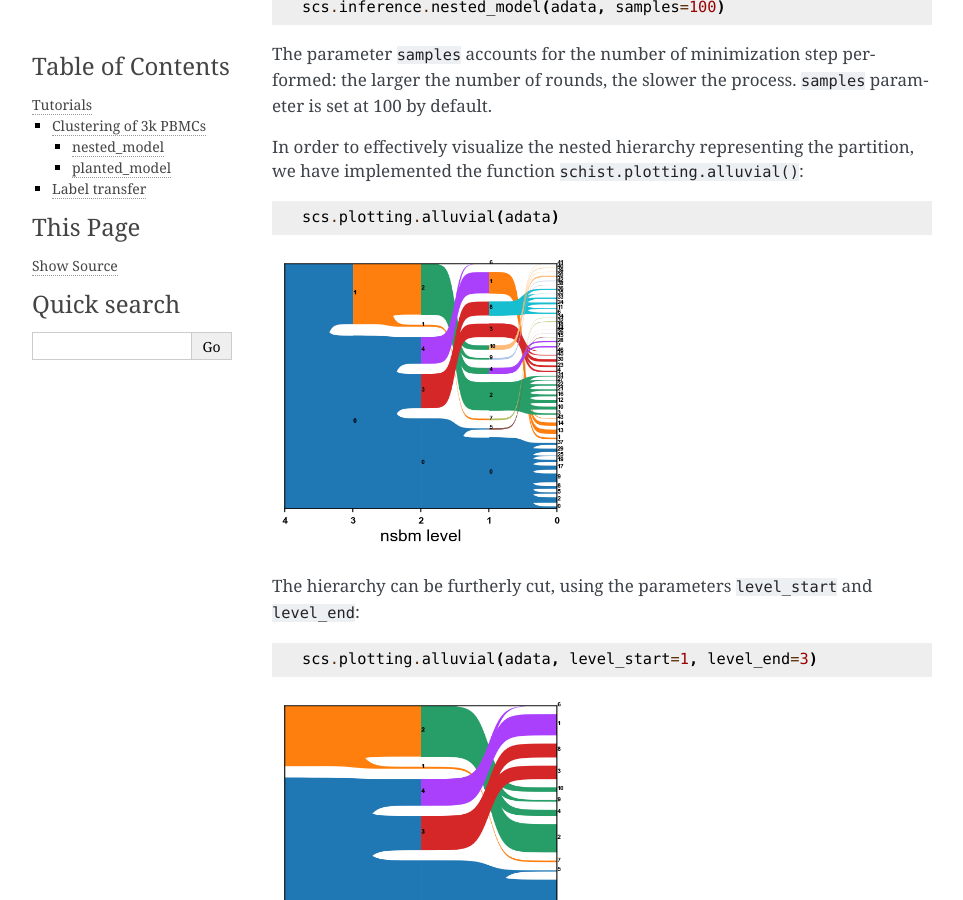
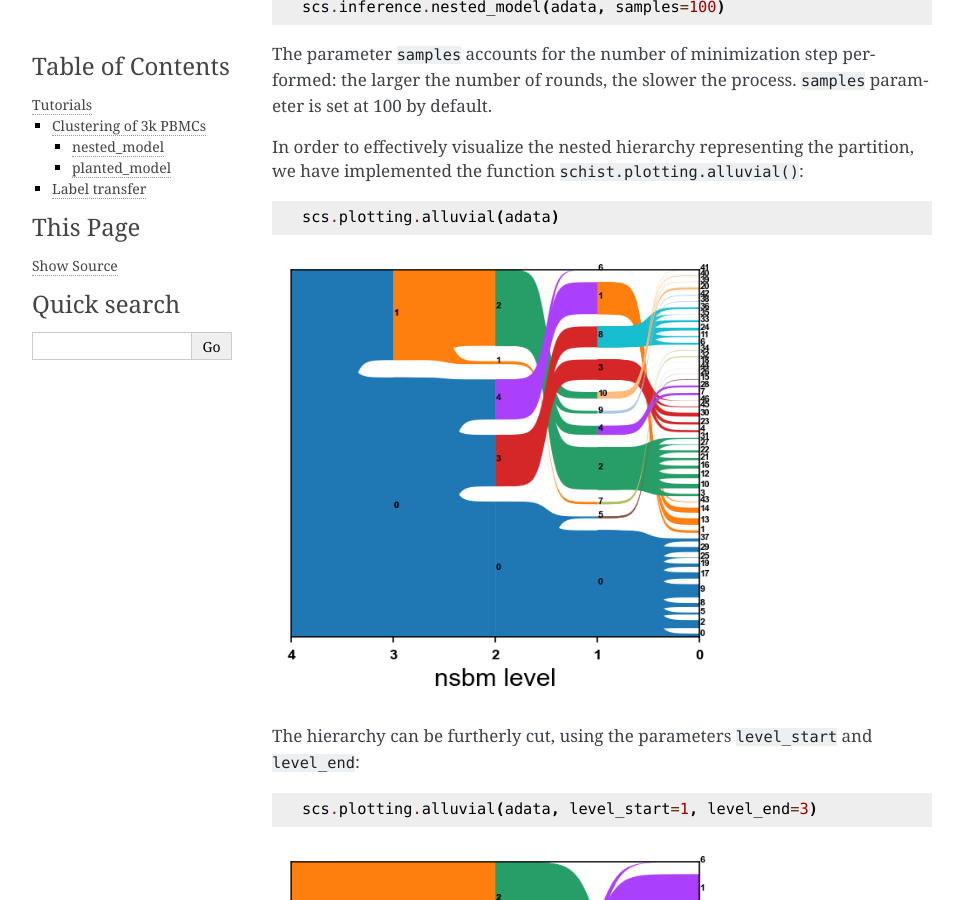
Before and after one commit to dawe/schist, a Sphinx documentation site: the page built from docs/source/tutorials.rst, in a window 1280 px wide and 900 px high, scrolled down 1720 px. Shown: the whole window, without its empty margins (148-1111 px from the left). Built offline with Sphinx 7.4.7, drawn with Linux system fonts in a browser that asks for light colours.

Commit message:
Update tutorials.rst

```diff
--- a/docs/source/tutorials.rst
+++ b/docs/source/tutorials.rst
@@ -69,8 +69,8 @@ In order to effectively visualize the nested hierarchy representing the partitio
     scs.plotting.alluvial(adata)
 
 .. image:: imgs/alluvial_uncut.png
-   :height: 300
-   :width: 300
+   :height: 450
+   :width: 450
    :alt: alluvial_uncut
 
 The hierarchy can be furtherly cut, using the parameters ``level_start`` and ``level_end``::
@@ -78,8 +78,8 @@ The hierarchy can be furtherly cut, using the parameters ``level_start`` and ``l
     scs.plotting.alluvial(adata, level_start=1, level_end=3)
 
 .. image:: imgs/alluvial_cut.png
-   :height: 300
-   :width: 300
+   :height: 450
+   :width: 450
    :alt: alluvial_cut
 
 The final outcome of the function ``schist.inference.nested_model()`` consists of a series of nested levels, stored in ``adata.obs``, with the prefix ``nsbm_level_`` followed by a number, expressing the level of the hierarchy. Each level can be visualized thanks to the ``scanpy`` function ``sc.pl.umap``::
@@ -87,8 +87,8 @@ The final outcome of the function ``schist.inference.nested_model()`` consists o
     sc.pl.umap(adata, color=['nsbm_level_0', 'nsbm_level_1', 'nsbm_level_2', 'nsbm_level_3', 'nsbm_level_4'], ncols=2, legend_loc='on data')
 
 .. image:: imgs/nested_model.png
-   :height: 600
-   :width: 400
+   :height: 1200
+   :width: 800
    :alt: nested_model
 
 
```
